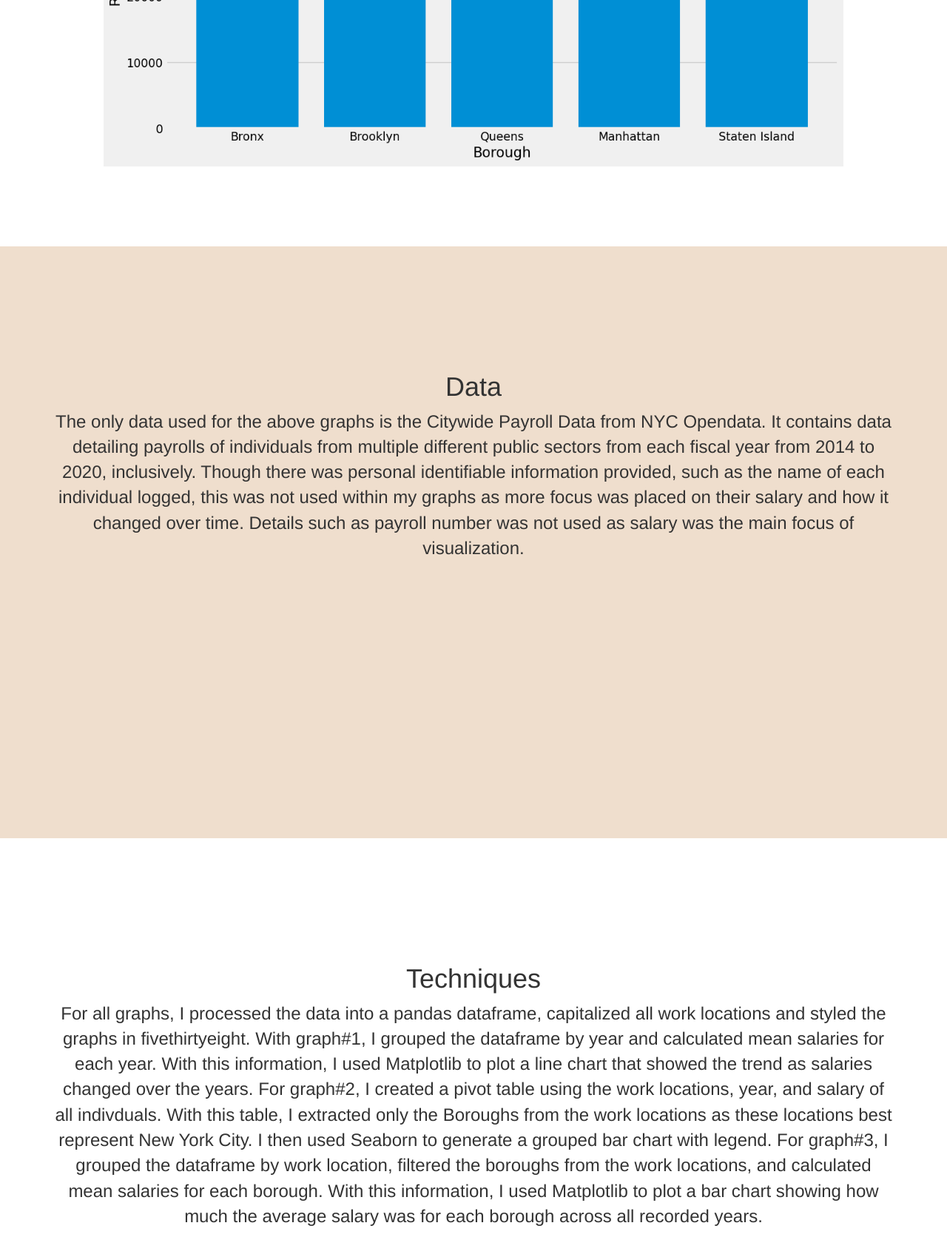
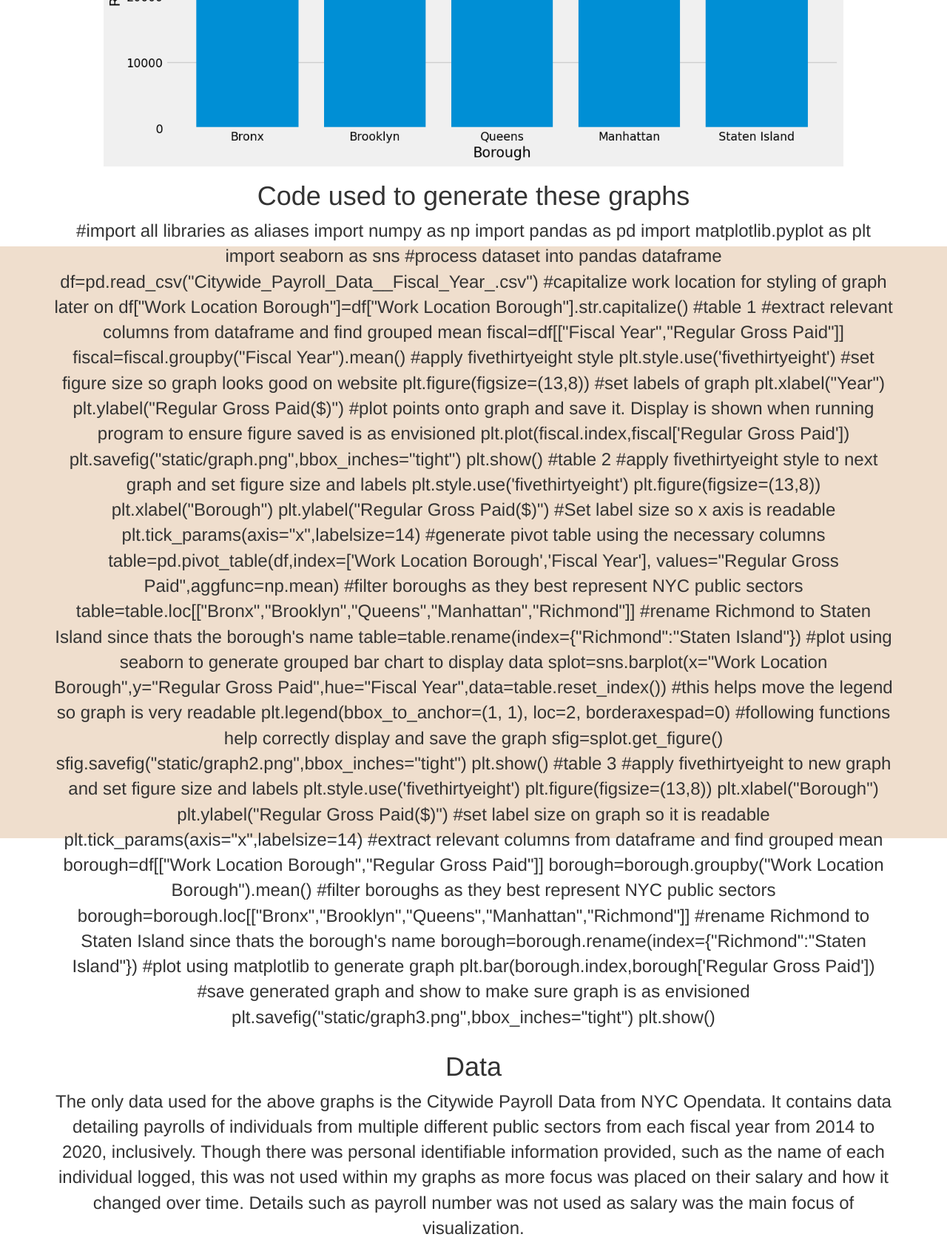
Before and after one commit to MatthewMing11/DataAnalysisPublicSectorSalaries, a Flask app: page / in a window 1280 px wide. Shown: the part 3667-5339 px from the top of the page at 74% size. Run offline with Flask 2, Linux system fonts and the light colour scheme; some libraries are stand-ins or nearby versions.

Commit message:
i have no idea what is going on

```diff
--- a/templates/index.html
+++ b/templates/index.html
@@ -96,6 +96,77 @@
 					<p>Here is the total average salary per borough.</p>
 					<br>
 					<img src="{{url_for('static',filename='graph3.png')}} "width="1000" height="600"/>
+					<h1>Code used to generate these graphs</h1>
+					<p>#import all libraries as aliases
+import numpy as np
+import pandas as pd
+import matplotlib.pyplot as plt
+import seaborn as sns
+
+#process dataset into pandas dataframe
+df=pd.read_csv("Citywide_Payroll_Data__Fiscal_Year_.csv")
+#capitalize work location for styling of graph later on
+df["Work Location Borough"]=df["Work Location Borough"].str.capitalize()
+#table 1
+#extract relevant columns from dataframe and find grouped mean
+fiscal=df[["Fiscal Year","Regular Gross Paid"]]
+fiscal=fiscal.groupby("Fiscal Year").mean()
+#apply fivethirtyeight style
+plt.style.use('fivethirtyeight')
+#set figure size so graph looks good on website
+plt.figure(figsize=(13,8))
+#set labels of graph
+plt.xlabel("Year")
+plt.ylabel("Regular Gross Paid($)")
+#plot points onto graph and save it. Display is shown when running program to ensure figure saved is as envisioned
+plt.plot(fiscal.index,fiscal['Regular Gross Paid'])
+plt.savefig("static/graph.png",bbox_inches="tight")
+plt.show()
+#table 2
+#apply fivethirtyeight style to next graph and set figure size and labels
+plt.style.use('fivethirtyeight')
+plt.figure(figsize=(13,8))
+plt.xlabel("Borough")
+plt.ylabel("Regular Gross Paid($)")
+#Set label size so x axis is readable
+plt.tick_params(axis="x",labelsize=14)
+#generate pivot table using the necessary columns
+table=pd.pivot_table(df,index=['Work Location Borough','Fiscal Year'], values="Regular Gross Paid",aggfunc=np.mean)
+#filter boroughs as they best represent NYC public sectors
+table=table.loc[["Bronx","Brooklyn","Queens","Manhattan","Richmond"]]
+#rename Richmond to Staten Island since thats the borough's name
+table=table.rename(index={"Richmond":"Staten Island"})
+#plot using seaborn to generate grouped bar chart to display data
+splot=sns.barplot(x="Work Location Borough",y="Regular Gross Paid",hue="Fiscal Year",data=table.reset_index())
+#this helps move the legend so graph is very readable
+plt.legend(bbox_to_anchor=(1, 1), loc=2, borderaxespad=0)
+#following functions help correctly display and save the graph
+sfig=splot.get_figure()
+sfig.savefig("static/graph2.png",bbox_inches="tight")
+plt.show()
+#table 3
+#apply fivethirtyeight to new graph and set figure size and labels
+plt.style.use('fivethirtyeight')
+plt.figure(figsize=(13,8))
+plt.xlabel("Borough")
+plt.ylabel("Regular Gross Paid($)")
+#set label size on graph so it is readable
+plt.tick_params(axis="x",labelsize=14)
+#extract relevant columns from dataframe and find grouped mean
+borough=df[["Work Location Borough","Regular Gross Paid"]]
+borough=borough.groupby("Work Location Borough").mean()
+#filter boroughs as they best represent NYC public sectors
+borough=borough.loc[["Bronx","Brooklyn","Queens","Manhattan","Richmond"]]
+#rename Richmond to Staten Island since thats the borough's name
+borough=borough.rename(index={"Richmond":"Staten Island"})
+#plot using matplotlib to generate graph
+plt.bar(borough.index,borough['Regular Gross Paid'])
+#save generated graph and show to make sure graph is as envisioned
+plt.savefig("static/graph3.png",bbox_inches="tight")
+plt.show()
+
+
+</p>
                 </div>
             </div>
         </div>
```
